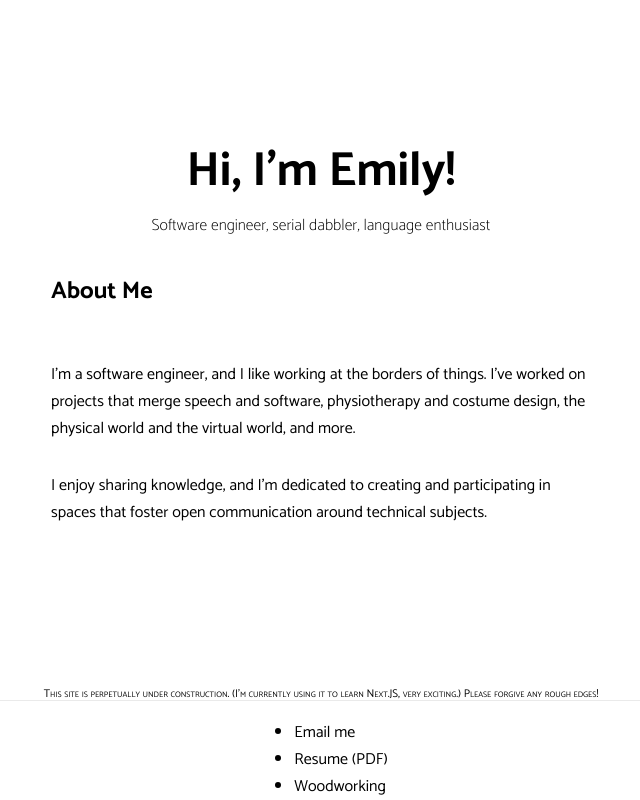
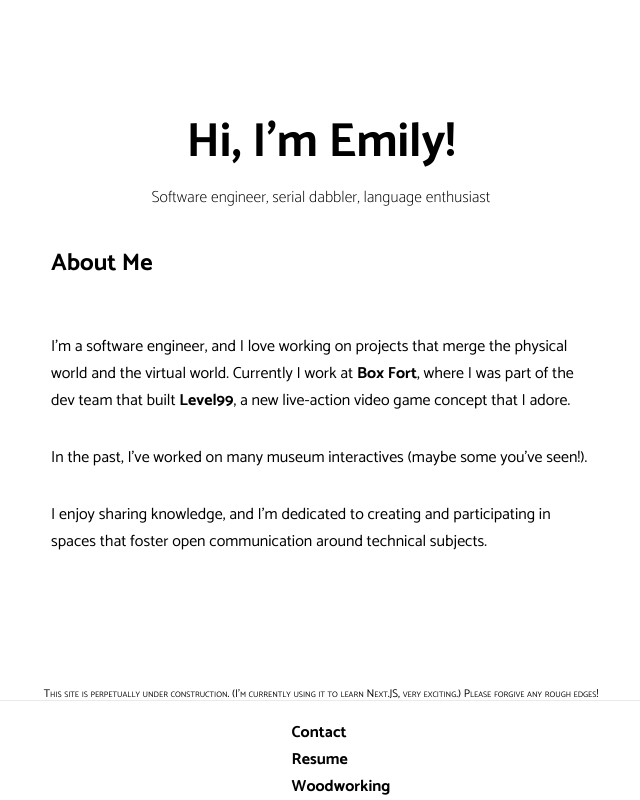
Before and after one commit to awordforthat/echarles-website, a Next.js app: page / in a window 1280 px wide. Shown: the whole page, without its empty margins (319-959 px from the left). Built offline with nearby package versions, Linux system fonts and the light colour scheme.

Commit message:
add fancy styled links

```diff
--- a/pages/index.tsx
+++ b/pages/index.tsx
@@ -1,6 +1,11 @@
+// framework
 import type { NextPage } from 'next';
 import Head from 'next/head';
 
+// components
+import { Link as ThemedLink } from '../ui/link';
+
+// styles
 import styles from '../styles/Home.module.scss';
 
 const Home: NextPage = () => {
@@ -22,11 +27,17 @@ const Home: NextPage = () => {
 
         <section id="about-me" className={styles.about}>
           <h2>About Me</h2>
-          <div className={styles.center}>
-            I'm a software engineer, and I like working at the borders of
-            things. I've worked on projects that merge speech and software,
-            physiotherapy and costume design, the physical world and the virtual
-            world, and more.
+          <div>
+            I'm a software engineer, and I love working on projects that merge
+            the physical world and the virtual world. Currently I work at{' '}
+            <ThemedLink text={'Box Fort'} target={'http://www.boxfort.com'} />,
+            where I was part of the dev team that built{' '}
+            <ThemedLink text={'Level99'} target={'http://www.level99.com'} />, a
+            new live-action video game concept that I adore.
+          </div>
+          <div>
+            In the past, I've worked on many museum interactives (maybe some
+            you've seen!).
           </div>
           <div>
             I enjoy sharing knowledge, and I'm dedicated to creating and
@@ -42,9 +53,25 @@ const Home: NextPage = () => {
           to learn Next.JS, very exciting.) Please forgive any rough edges!
         </div>
         <ul>
-          <li>Email me</li>
-          <li>Resume (PDF)</li>
-          <li>Woodworking</li>
+          <li>
+            <ThemedLink
+              text="Contact"
+              target="mailto:hello@emilywcharles.com"
+            />
+          </li>
+          <li>
+            <ThemedLink
+              text="Resume"
+              target="/ECharlesResume.pdf"
+              download={true}
+            />
+          </li>
+          <li>
+            <ThemedLink
+              text="Woodworking"
+              target="https://www.etsy.com/shop/birdsongwoodwork"
+            />
+          </li>
         </ul>
       </footer>
     </div>
--- a/styles/Home.module.scss
+++ b/styles/Home.module.scss
@@ -28,6 +28,14 @@
   div {
     font-size: 0.7em;
     font-variant: small-caps;
+  }
+
+  ul {
+    list-style-type: none;
+    a {
+
+      display: unset;
+    }
   }
 }
 
--- a/styles/globals.scss
+++ b/styles/globals.scss
@@ -13,6 +13,7 @@ a {
   text-decoration: none;
 }
 
+
 * {
   box-sizing: border-box;
 }
--- /dev/null
+++ b/styles/theming.module.scss
@@ -0,0 +1,26 @@
+$theme-green: rgb(128, 190, 46);
+$theme-blue: rgb(7, 133, 101);
+
+.link {
+    font-weight: bolder;
+    position: relative;
+    background: linear-gradient("#ffff00", $theme-green);
+
+    &::after {
+        content: '';
+        position: absolute;
+        width: 0%;
+        height: 3px;
+        left: 0px;
+        bottom: 2px;
+        border-radius: 4px;
+        background: linear-gradient(90deg, $theme-blue, $theme-green);
+
+        transition: width 0.2s;
+    }
+
+    &:hover::after {
+        width: 100%;
+    }
+
+}
--- /dev/null
+++ b/ui/link.tsx
@@ -0,0 +1,17 @@
+import * as React from 'react';
+
+import theming from '../styles/theming.module.scss';
+
+interface ILinkProps {
+  text: string;
+  target: string;
+  download?: boolean;
+}
+
+export function Link({ text, target }: ILinkProps) {
+  return (
+    <a className={theming.link} href={target} download>
+      {text}
+    </a>
+  );
+}
```
Also changed, not shown: 1 other file (tests, documents, lock files or other folders).
